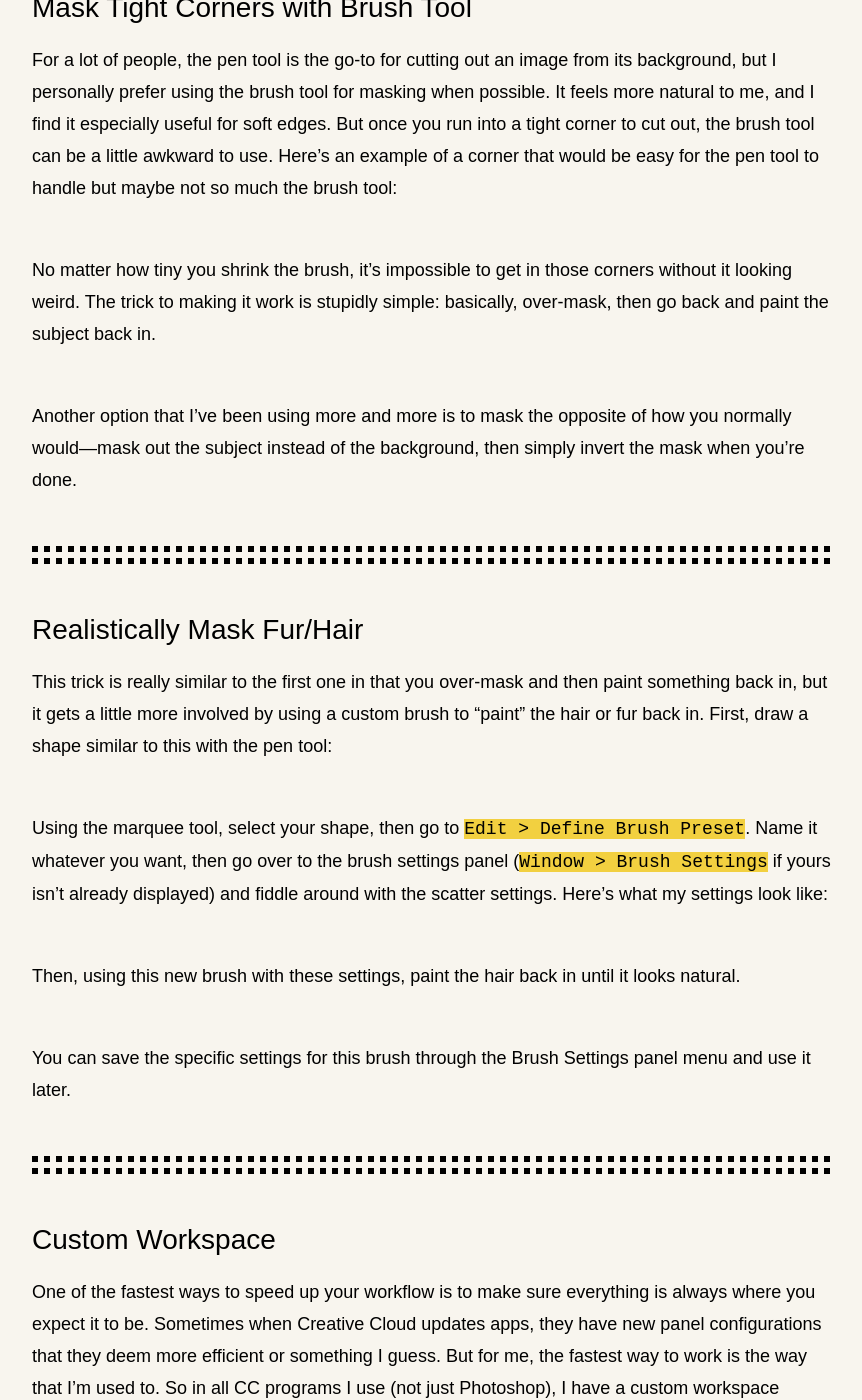
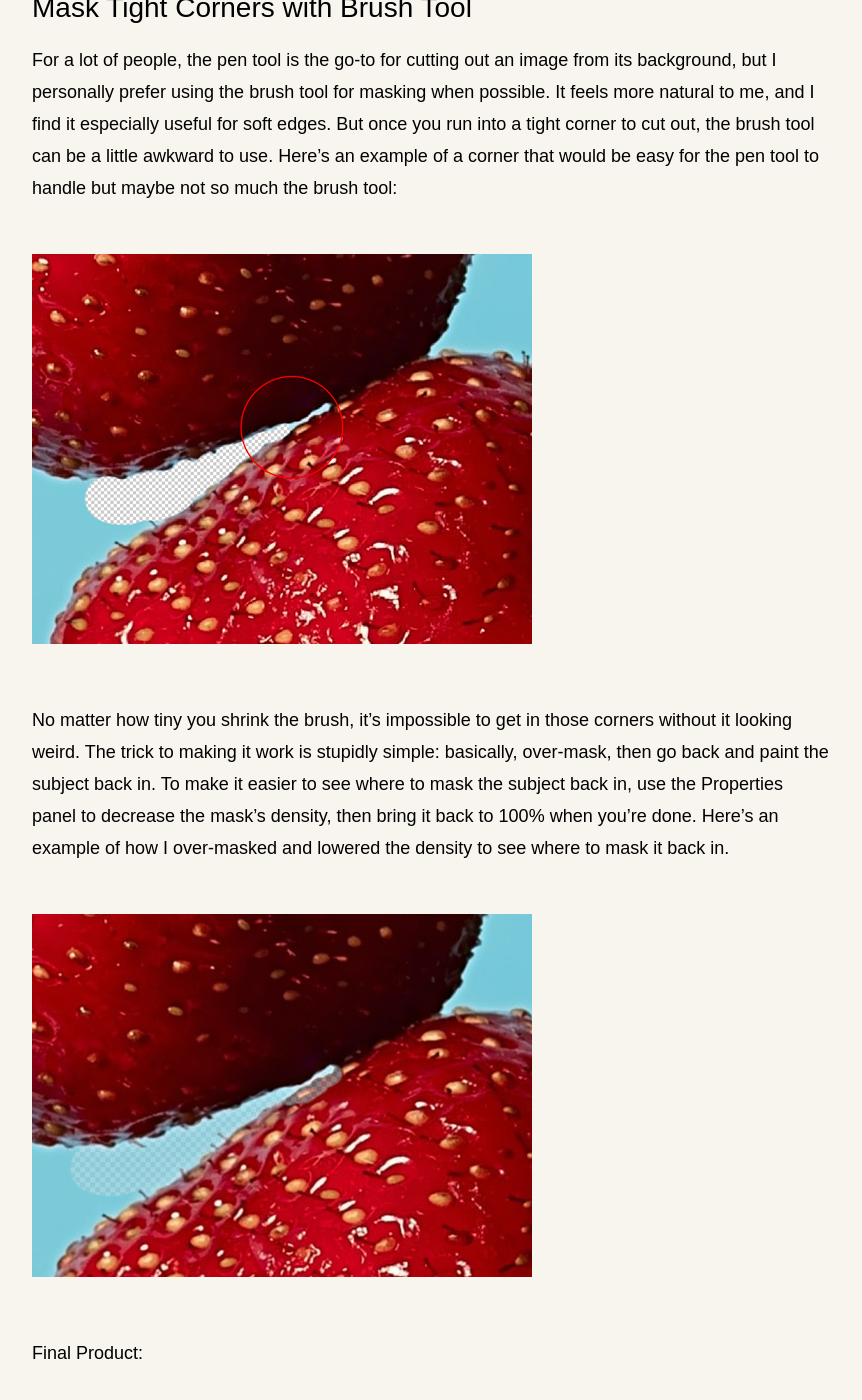
Before and after one commit to magsholes/Testing, a Jekyll site: the page built from _posts/2020-08-20-Photoshop-Workflow-Tips.markdown, in a window 1280 px wide and 1400 px high, scrolled down 1828 px. Shown: the whole window, without its empty margins (208-1070 px from the left). Built offline with Jekyll 4.4.1, drawn with Linux system fonts in a browser that asks for light colours; some web fonts are replaced; some of the changed text lies outside the part shown.

Commit message:
Add images to PS Tips post

```diff
--- a/_posts/2020-08-20-Photoshop-Workflow-Tips.markdown
+++ b/_posts/2020-08-20-Photoshop-Workflow-Tips.markdown
@@ -26,21 +26,30 @@ While still holding down your mouse, drag the cursor left to shrink the diameter
 
 For a lot of people, the pen tool is the go-to for cutting out an image from its background, but I personally prefer using the brush tool for masking when possible. It feels more natural to me, and I find it especially useful for soft edges. But once you run into a tight corner to cut out, the brush tool can be a little awkward to use. Here's an example of a corner that would be easy for the pen tool to handle but maybe not so much the brush tool:
 
-No matter how tiny you shrink the brush, it's impossible to get in those corners without it looking weird. The trick to making it work is stupidly simple: basically, over-mask, then go back and paint the subject back in.
+<img class="no-border" src="../../../../assets/images/PS-tips/corner-mask-1.jpg" alt="Use Brush to Mask Tight Corners" />
 
-Another option that I've been using more and more is to mask the opposite of how you normally would—mask out the subject instead of the background, then simply invert the mask when you're done.
+No matter how tiny you shrink the brush, it's impossible to get in those corners without it looking weird. The trick to making it work is stupidly simple: basically, over-mask, then go back and paint the subject back in. To make it easier to see where to mask the subject back in, use the Properties panel to decrease the mask's density, then bring it back to 100% when you're done. Here's an example of how I over-masked and lowered the density to see where to mask it back in.
+
+<img class="no-border" src="../../../../assets/images/PS-tips/corner-mask-2.jpg" alt="Use Brush to Mask Tight Corners" />
+
+Final Product:
+
+<img class="no-border" src="../../../../assets/images/PS-tips/corner-mask-3.jpg" alt="Use Brush to Mask Tight Corners" />
+
+Another option that I've been using more and more is to mask the opposite of how you normally would—mask out the subject instead of the background. Then, with the mask selected, press `Cmd + i` to invert the mask and reveal the subject.
 
 ---
 
 ### Realistically Mask Fur/Hair
 
-This trick is really similar to the first one in that you over-mask and then paint something back in, but it gets a little more involved by using a custom brush to "paint" the hair or fur back in. First, draw a shape similar to this with the pen tool:
+This trick is really similar to the first one in that you over-mask and then paint something back in, but it gets a little more involved by using a custom brush to "paint" the hair or fur back in. Here's an example where I've masked an image but we need more realistic fur.
 
-Using the marquee tool, select your shape, then go to `Edit > Define Brush Preset`. Name it whatever you want, then go over to the brush settings panel (`Window > Brush Settings` if yours isn't already displayed) and fiddle around with the scatter settings. Here's what my settings look like:
+<img class="no-border" src="../../../../assets/images/PS-tips/mask-fur-1.gif" alt="Masking Fur" />
 
-Then, using this new brush with these settings, paint the hair back in until it looks natural.
+First, <a href="../../../../assets/images/PS-tips/fur.abr">download this brush preset</a> I've created and install it. This is what we'll use to simulate the furry edges we masked out. Then, using this  brush, paint the hair back in until it looks natural. Adjust the diameter and angle as needed, and just play around with it until you get an effect that works for your image. Here's where I ended up:
 
-You can save the specific settings for this brush through the Brush Settings panel menu and use it later.
+<img class="no-border" src="../../../../assets/images/PS-tips/mask-fur-2.jpg" alt="Masking Fur" />
+
 
 ---
 
```
Also changed, not shown: assets/images/PS-tips/corner-mask-1.jpg (added), assets/images/PS-tips/corner-mask-2.jpg (added), assets/images/PS-tips/corner-mask-3.jpg (added), assets/images/PS-tips/mask-fur-1.gif (added), assets/images/PS-tips/mask-fur-2.jpg (added), 1 other file.
